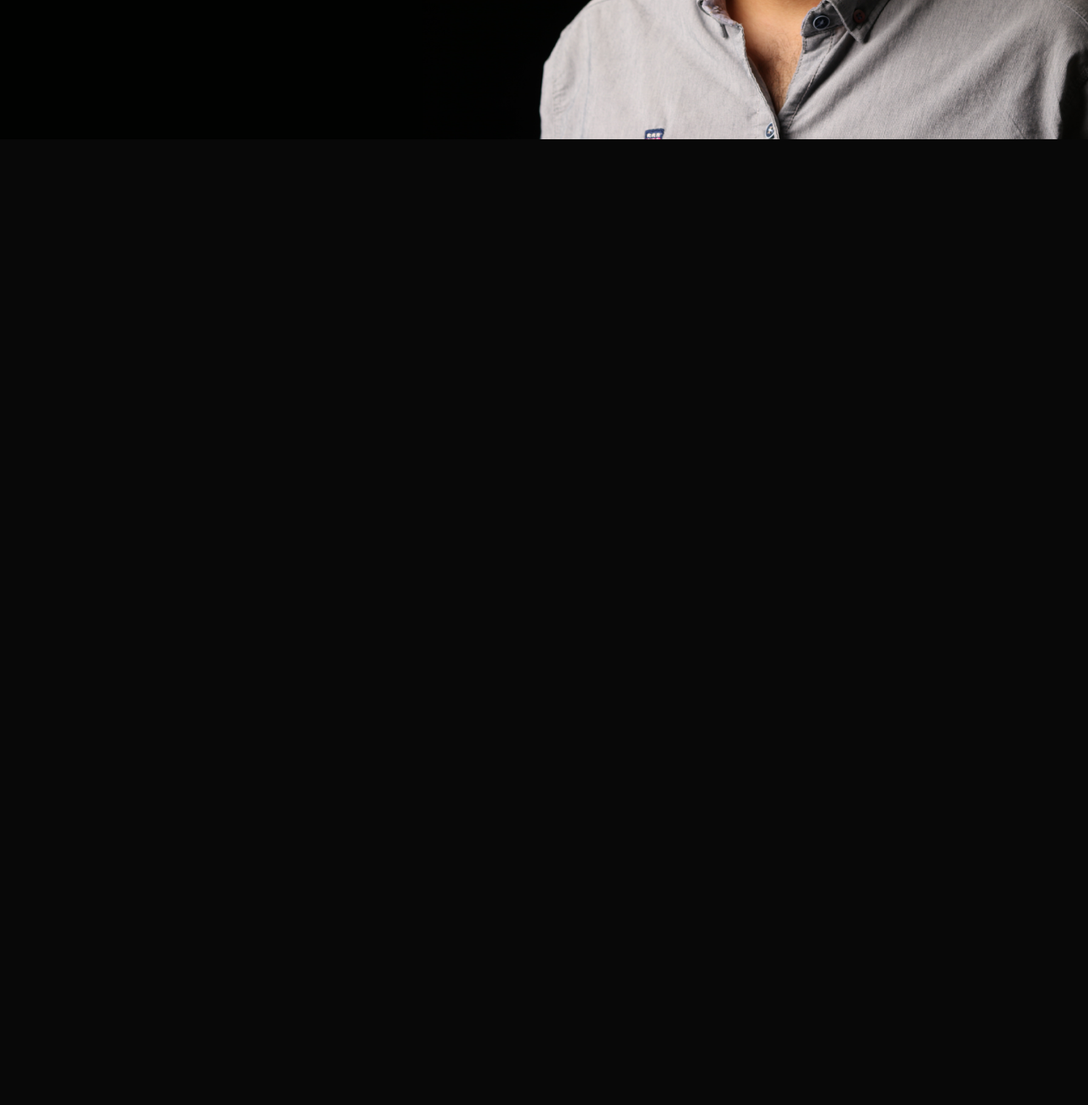
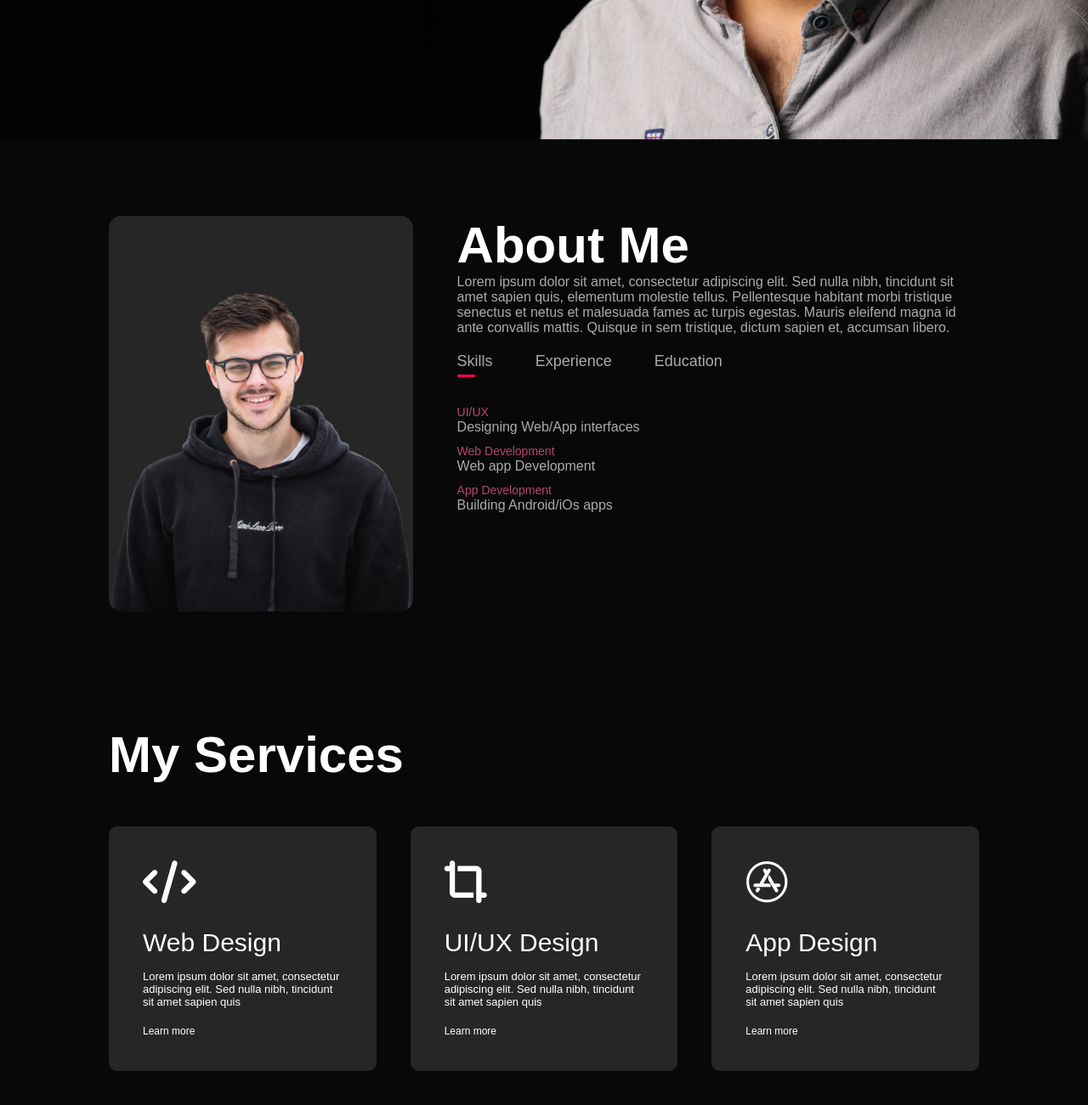
Before and after one commit to ignblabla/Web-personal, a plain HTML site: page index.html in a window 1280 px wide. Shown: the part 636-1937 px from the top of the page at 85% size. Before the commit the page ends 800 px from the top, so only its background shows below. Drawn offline with Linux system fonts and the light colour scheme.

Commit message:
feat: about and service sections created

```diff
--- a/index.html
+++ b/index.html
@@ -5,6 +5,7 @@
     <meta name="viewport" content="width=device-width, initial-scale=1.0">
     <title>Web Personal</title>
     <link rel="stylesheet" href="style.css">
+    <script src="https://kit.fontawesome.com/65e7bca963.js" crossorigin="anonymous"></script>
 </head>
 <body>
 <div id="header">
@@ -25,6 +26,99 @@
         </div>
     </div>
 </div>
+<!-- ----------------about---------------- -->
+<div id="about">
+    <div class="container">
+        <div class="row">
+            <div class="about-col-1">
+                <img src="images/user.png">
+            </div>
+            <div class="about-col-2">
+                <h1 class="sub-title">About Me</h1>
+                <p>Lorem ipsum dolor sit amet, consectetur adipiscing elit. Sed nulla nibh,
+                tincidunt sit amet sapien quis, elementum molestie tellus. Pellentesque
+                habitant morbi tristique senectus et netus et malesuada fames ac turpis
+                egestas. Mauris eleifend magna id ante convallis mattis. Quisque in sem
+                tristique, dictum sapien et, accumsan libero.</p>
+
+                <div class="tab-titles">
+                    <p class="tab-links active-link" onclick="opentab('skills')">Skills</p>
+                    <p class="tab-links" onclick="opentab('experience')">Experience</p>
+                    <p class="tab-links" onclick="opentab('education')">Education</p>
+                </div>
+                <div class="tab-contents active-tab" id="skills">
+                    <ul>
+                        <li><span>UI/UX</span><br>Designing Web/App interfaces</li>
+                        <li><span>Web Development</span><br>Web app Development</li>
+                        <li><span>App Development</span><br>Building Android/iOs apps</li>
+                    </ul>
+                </div>
+                <div class="tab-contents" id="experience">
+                    <ul>
+                        <li><span>2021 - Current</span><br>UI/UX Design Training at ET Institute</li>
+                        <li><span>2019 - 2021</span><br>Team lead at StartApp LLC.</li>
+                        <li><span>2017 - 2019</span><br>UI/UX Design Executive at Coin Digital Ltd.</li>
+                        <li><span>2016 - 2017</span><br>Internship at ekart eCommerce.</li>
+                    </ul>
+                </div>
+                <div class="tab-contents" id="education">
+                    <ul>
+                        <li><span>2016</span><br>UI/UX Design Training at ET Institute</li>
+                        <li><span>2016</span><br>MBA from MIT Bangalore.</li>
+                        <li><span>2014</span><br>BBA from ISM Bangalore.</li>
+                    </ul>
+                </div>
+            </div>
+        </div>
+    </div>
+</div>
+<!-- ----------------services---------------- -->
+ <div id="services">
+    <div class="container">
+        <h1 class="sub-title">My Services</h1>
+        <div class="services-list">
+            <div>
+                <i class="fas fa-code"></i>
+                <h2>Web Design</h2>
+                <p>Lorem ipsum dolor sit amet, consectetur adipiscing elit. Sed nulla nibh,
+                tincidunt sit amet sapien quis</p>
+                <a href="#">Learn more</a>
+            </div>
+            <div>
+                <i class="fas fa-crop-alt"></i>
+                <h2>UI/UX Design</h2>
+                <p>Lorem ipsum dolor sit amet, consectetur adipiscing elit. Sed nulla nibh,
+                tincidunt sit amet sapien quis</p>
+                <a href="#">Learn more</a>
+            </div>
+            <div>
+                <i class="fab fa-app-store"></i>
+                <h2>App Design</h2>
+                <p>Lorem ipsum dolor sit amet, consectetur adipiscing elit. Sed nulla nibh,
+                tincidunt sit amet sapien quis</p>
+                <a href="#">Learn more</a>
+            </div>
+        </div>
+    </div>
+ </div>
+
+<script>
+
+    var tablinks = document.getElementsByClassName("tab-links");
+    var tabcontents = document.getElementsByClassName("tab-contents");
+    function opentab(tabname){
+        for(tablink of tablinks){
+            tablink.classList.remove("active-link");
+        }
+        for(tabcontent of tabcontents){
+            tabcontent.classList.remove("active-tab");
+        }
+        event.currentTarget.classList.add("active-link");
+        document.getElementById(tabname).classList.add("active-tab");
+    }
+
+
+</script>
 
 </body>
 </html>
--- a/style.css
+++ b/style.css
@@ -62,3 +62,103 @@ nav ul li a:hover::after{
 .header-text h1 span{
     color: #ff004f;
 }
+/* -----------------about----------------- */
+#about{
+    padding: 80px 0;
+    color: #ababab;
+}
+.row{
+    display: flex;
+    justify-content: space-between;
+    flex-wrap: wrap;
+}
+.about-col-1{
+    flex-basis: 35%;
+}
+.about-col-1 img{
+    width: 100%;
+    border-radius: 15px;
+}
+.about-col-2{
+    flex-basis: 60%;
+}
+.sub-title{
+    font-size: 60px;
+    font-weight: 600;
+    color: #fff;
+}
+.tab-titles{
+    display: flex;
+    margin: 20px 0 40px;
+}
+.tab-links{
+    margin-right: 50px;
+    font-size: 18px;
+    font-weight: 500;
+    cursor: pointer;
+    position: relative;
+}
+.tab-links::after{
+    content: '';
+    width: 0;
+    height: 3px;
+    background: #ff004f;
+    position: absolute;
+    left: 0;
+    bottom: -8px;
+    transition: 0.5s;
+}
+.tab-links.active-link::after{
+    width: 50%;
+}.tab-contents ul li{
+    list-style: none;
+    margin: 10px 0;
+}
+.tab-contents ul li span{
+    color: #b54769;
+    font-size: 14px;
+}
+.tab-contents{
+    display: none;
+}
+.tab-contents.active-tab{
+    display: block;
+}
+/* -----------------services----------------- */
+#services{
+    padding: 30px 0;
+}
+.services-list{
+    display: grid;
+    grid-template-columns: repeat(auto-fit, minmax(250px, 1fr));
+    grid-gap: 40px;
+    margin-top: 50px;
+}
+.services-list div{
+    background: #262626;
+    padding: 40px;
+    font-size: 13px;
+    font-weight: 300;
+    border-radius: 10px;
+    transition: background 0.5s, transform 0.5s;
+}
+.services-list div i{
+    font-size: 50px;
+    margin-bottom: 30px;
+}
+.services-list div h2{
+    font-size: 30px;
+    font-weight: 500;
+    margin-bottom: 15px;
+}
+.services-list div a{
+    text-decoration: none;
+    color: #fff;
+    font-size: 12px;
+    margin-top: 20px;
+    display: inline-block;
+}
+.services-list div:hover{
+    background: #ff004f;
+    transform: translateY(-10px);
+}
```
